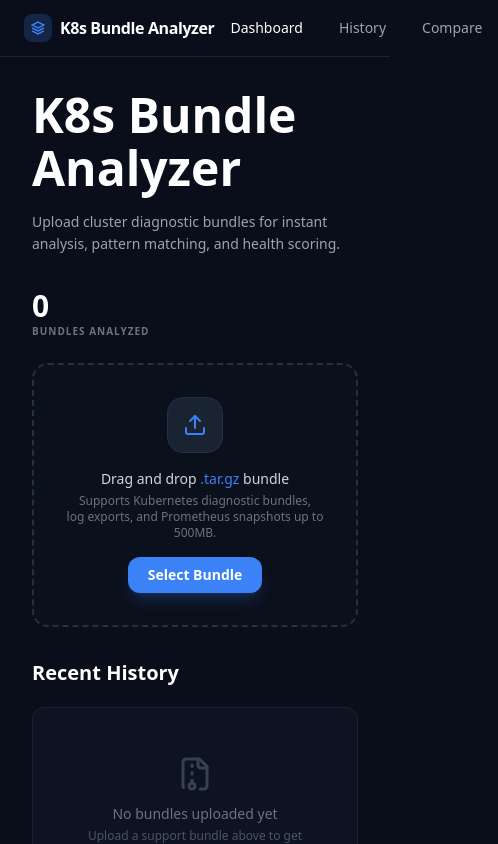
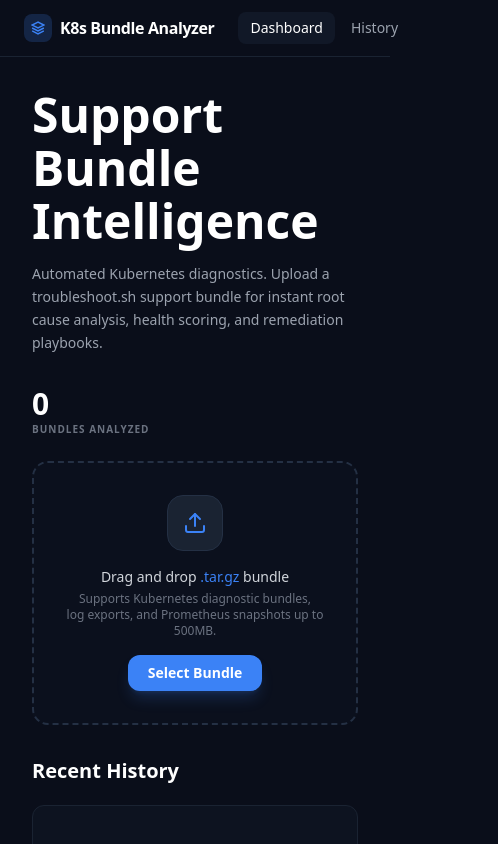
Before and after one commit to yashkuceriya/K8s-Bundle-Analyser, a React (Vite) app in the folder frontend/: page / in a window 390 px wide. Shown: the top 844 px of the page, 498 px wide, since content can reach past the window. Built offline with nearby package versions, Linux system fonts and the light colour scheme; no server answers.

Commit message:
final polish: navbar context, hero copy, responsive grid, health glow, fix labels

```diff
--- a/frontend/src/components/HealthScore.tsx
+++ b/frontend/src/components/HealthScore.tsx
@@ -35,7 +35,7 @@ export default function HealthScore({ score, size = 160, trend }: HealthScorePro
 
   return (
     <div className="flex flex-col items-center gap-1">
-      <div className="relative" style={{ width: size, height: size }}>
+      <div className="relative" style={{ width: size, height: size, filter: `drop-shadow(0 0 ${size/6}px ${color}20)` }}>
         <svg width={size} height={size} className="-rotate-90">
           <circle
             cx={size / 2}
--- a/frontend/src/components/Navbar.tsx
+++ b/frontend/src/components/Navbar.tsx
@@ -1,4 +1,5 @@
 import { Link, useLocation } from 'react-router-dom';
+import { RefreshCw, Download, Loader2 } from 'lucide-react';
 import clsx from 'clsx';
 
 interface NavbarProps {
@@ -11,13 +12,12 @@ interface NavbarProps {
   isReanalyzing?: boolean;
 }
 
-export default function Navbar(_props: NavbarProps) {
+export default function Navbar({ bundleName, onReanalyze, onExport, isReanalyzing }: NavbarProps) {
   const location = useLocation();
 
   const navLinks = [
     { to: '/', label: 'Dashboard' },
     { to: '/history', label: 'History' },
-    { to: '/compare', label: 'Compare' },
   ];
 
   const isActive = (path: string) => {
@@ -28,7 +28,8 @@ export default function Navbar(_props: NavbarProps) {
   return (
     <nav className="bg-navy-900 border-b border-navy-700 sticky top-0 z-50">
       <div className="px-6 h-14 flex items-center justify-between">
-        {/* Left: Logo */}
+        {/* Left: Logo + Nav */}
+        <div className="flex items-center gap-6">
           <Link to="/" className="flex items-center gap-2 hover:opacity-90 transition-opacity shrink-0">
             <div className="w-7 h-7 bg-accent-blue/20 rounded-lg flex items-center justify-center">
               <svg width="14" height="14" viewBox="0 0 24 24" fill="none" stroke="currentColor" strokeWidth="2.5" className="text-accent-blue">
@@ -40,16 +41,15 @@ export default function Navbar(_props: NavbarProps) {
             <span className="text-base font-bold text-white tracking-tight">K8s Bundle Analyzer</span>
           </Link>
 
-        {/* Center: Nav links */}
           <div className="flex items-center gap-1">
             {navLinks.map((link) => (
               <Link
                 key={link.to}
                 to={link.to}
                 className={clsx(
-                'px-4 py-1.5 text-sm font-medium rounded-lg transition-all duration-150',
+                  'px-3 py-1.5 text-sm font-medium rounded-lg transition-all duration-150',
                   isActive(link.to)
-                  ? 'text-white'
+                    ? 'text-white bg-navy-800'
                     : 'text-gray-400 hover:text-gray-200'
                 )}
               >
@@ -57,7 +57,33 @@ export default function Navbar(_props: NavbarProps) {
               </Link>
             ))}
           </div>
+        </div>
 
+        {/* Right: Bundle context (only on analysis page) */}
+        {bundleName && (
+          <div className="flex items-center gap-3">
+            <span className="text-xs text-gray-500 font-mono truncate max-w-[200px]">{bundleName}</span>
+            {onExport && (
+              <button
+                onClick={onExport}
+                className="flex items-center gap-1.5 px-3 py-1.5 text-xs font-medium text-gray-300 bg-navy-800 hover:bg-navy-700 rounded-lg transition-colors border border-navy-700"
+              >
+                <Download size={12} />
+                Export
+              </button>
+            )}
+            {onReanalyze && (
+              <button
+                onClick={onReanalyze}
+                disabled={isReanalyzing}
+                className="flex items-center gap-1.5 px-3 py-1.5 text-xs font-medium text-white bg-accent-blue hover:bg-blue-600 rounded-lg transition-colors disabled:opacity-50"
+              >
+                {isReanalyzing ? <Loader2 size={12} className="animate-spin" /> : <RefreshCw size={12} />}
+                Re-analyze
+              </button>
+            )}
+          </div>
+        )}
       </div>
     </nav>
   );
--- a/frontend/src/pages/AnalysisView.tsx
+++ b/frontend/src/pages/AnalysisView.tsx
@@ -320,7 +320,7 @@ function OverviewTab({
   return (
     <div className="space-y-6 max-w-screen-2xl">
       {/* Stats Row — single glanceable strip */}
-      <div className="grid grid-cols-5 gap-4">
+      <div className="grid grid-cols-2 md:grid-cols-3 lg:grid-cols-5 gap-4">
         {/* Health Score */}
         <div className="col-span-1 bg-navy-800 border border-navy-700 rounded-xl p-5 flex flex-col items-center justify-center">
           <HealthScore score={health.score} size={120} trend={historyData.length > 1 ? historyData.map(h => h.health_score) : undefined} />
--- a/frontend/src/pages/Dashboard.tsx
+++ b/frontend/src/pages/Dashboard.tsx
@@ -145,10 +145,10 @@ export default function Dashboard() {
           {/* Hero */}
           <div className="space-y-4">
             <h1 className="text-5xl font-bold text-white leading-[1.1]">
-              K8s Bundle<br />Analyzer
+              Support Bundle<br />Intelligence
             </h1>
             <p className="text-sm text-gray-400 leading-relaxed max-w-sm">
-              Upload cluster diagnostic bundles for instant analysis, pattern matching, and health scoring.
+              Automated Kubernetes diagnostics. Upload a troubleshoot.sh support bundle for instant root cause analysis, health scoring, and remediation playbooks.
             </p>
             <div className="flex items-center gap-10 pt-4">
               <div>
@@ -282,7 +282,7 @@ export default function Dashboard() {
                 const analysis = bundle.analysis;
                 const criticalCount = analysis?.issues?.filter((i) => i.severity === 'critical' || i.severity === 'error').length ?? 0;
                 const warningCount = analysis?.issues?.filter((i) => i.severity === 'warning').length ?? 0;
-                const optimizationCount = analysis?.issues?.filter((i) => i.severity === 'info' || i.severity === 'optimization').length ?? 0;
+                const infoCount = analysis?.issues?.filter((i) => i.severity === 'info').length ?? 0;
                 const healthScore = analysis?.health_score ?? null;
 
                 return (
@@ -343,8 +343,8 @@ export default function Dashboard() {
                           <p className="text-gray-500 text-[10px]">Warnings</p>
                         </div>
                         <div className="text-center">
-                          <p className="text-accent-blue font-semibold">{bundle.status === 'completed' ? optimizationCount : '--'}</p>
-                          <p className="text-gray-500 text-[10px]">Optimizations</p>
+                          <p className="text-accent-blue font-semibold">{bundle.status === 'completed' ? infoCount : '--'}</p>
+                          <p className="text-gray-500 text-[10px]">Info</p>
                         </div>
                       </div>
                     </div>
```
Lines whose indentation alone changed are shown as unchanged.
